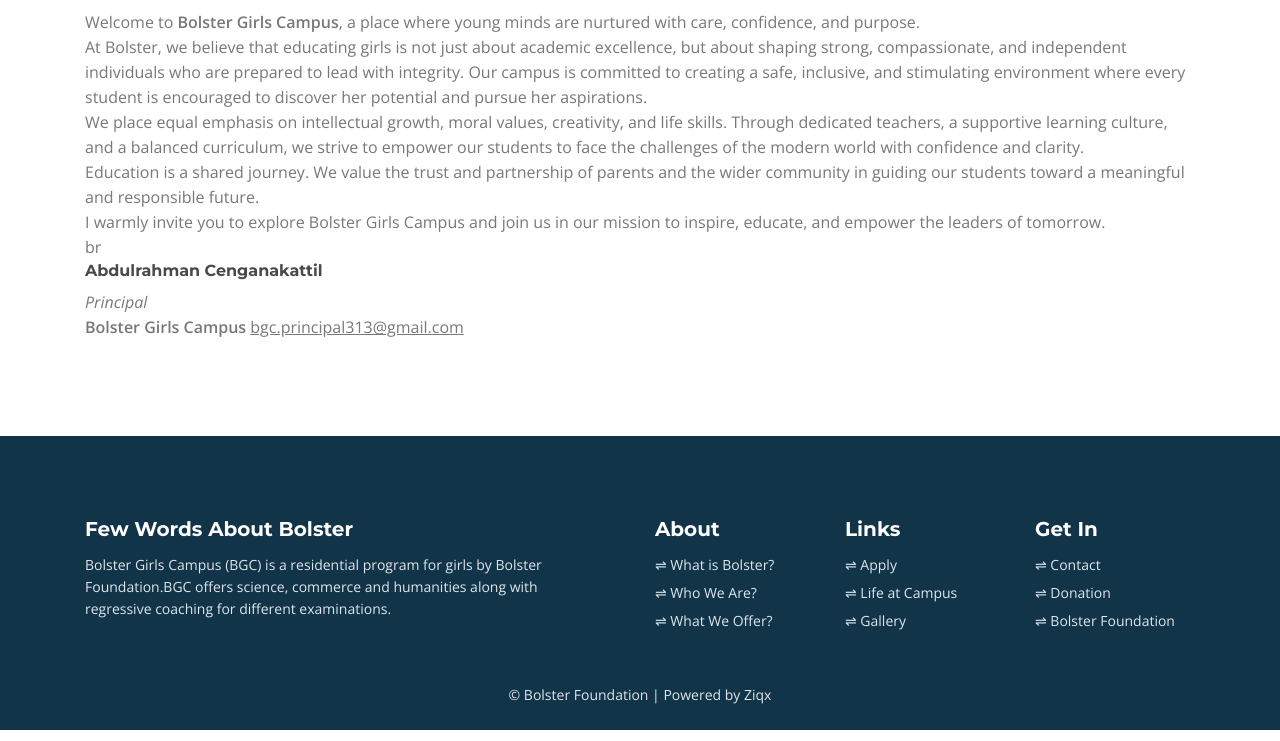
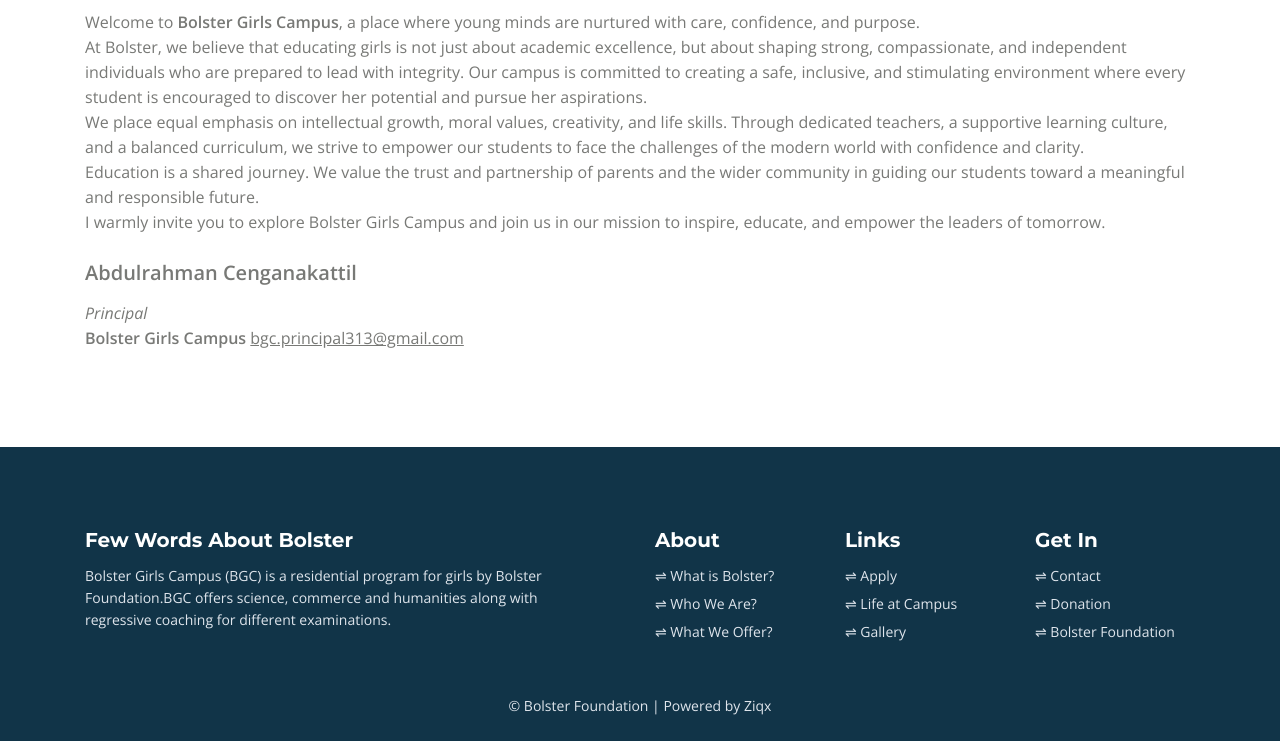
Before and after one commit to fathah/bolster, a PHP site: page /principal.php in a window 1280 px wide. Shown: the part 750-1491 px from the top of the page. Run offline with PHP 8.4, Linux system fonts and the light colour scheme; some libraries are stand-ins or nearby versions.

Commit message:
Update principal.php

```diff
--- a/principal.php
+++ b/principal.php
@@ -96,8 +96,8 @@
             <br />
             I warmly invite you to explore Bolster Girls Campus and join us in our mission to inspire, educate, and
             empower the leaders of tomorrow.
-            <br />br
-            <h6>Abdulrahman Cenganakattil </h6>
+            <br /> <br />
+            <p style="font-weight: bold; font-size: 20px;">Abdulrahman Cenganakattil </p>
             <i>Principal</i>
             <br />
             <b>Bolster Girls Campus</b>
```
